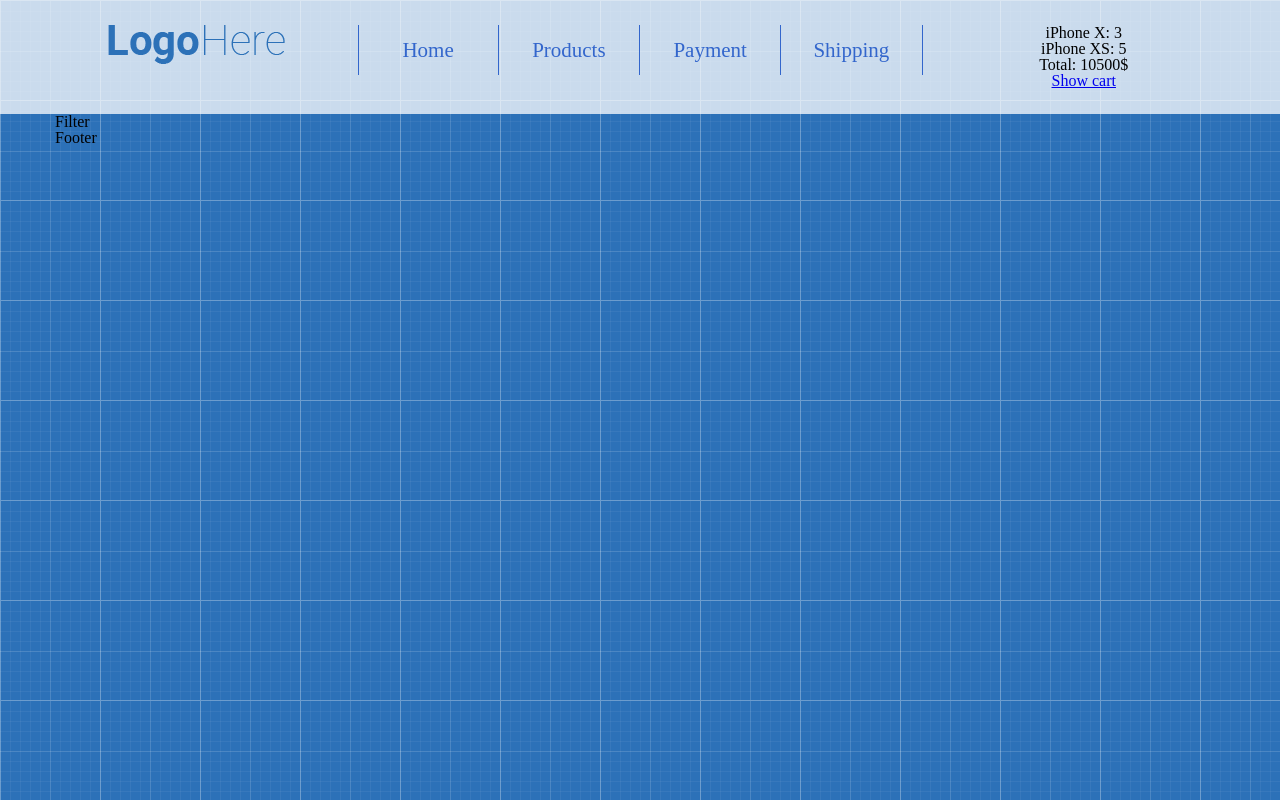
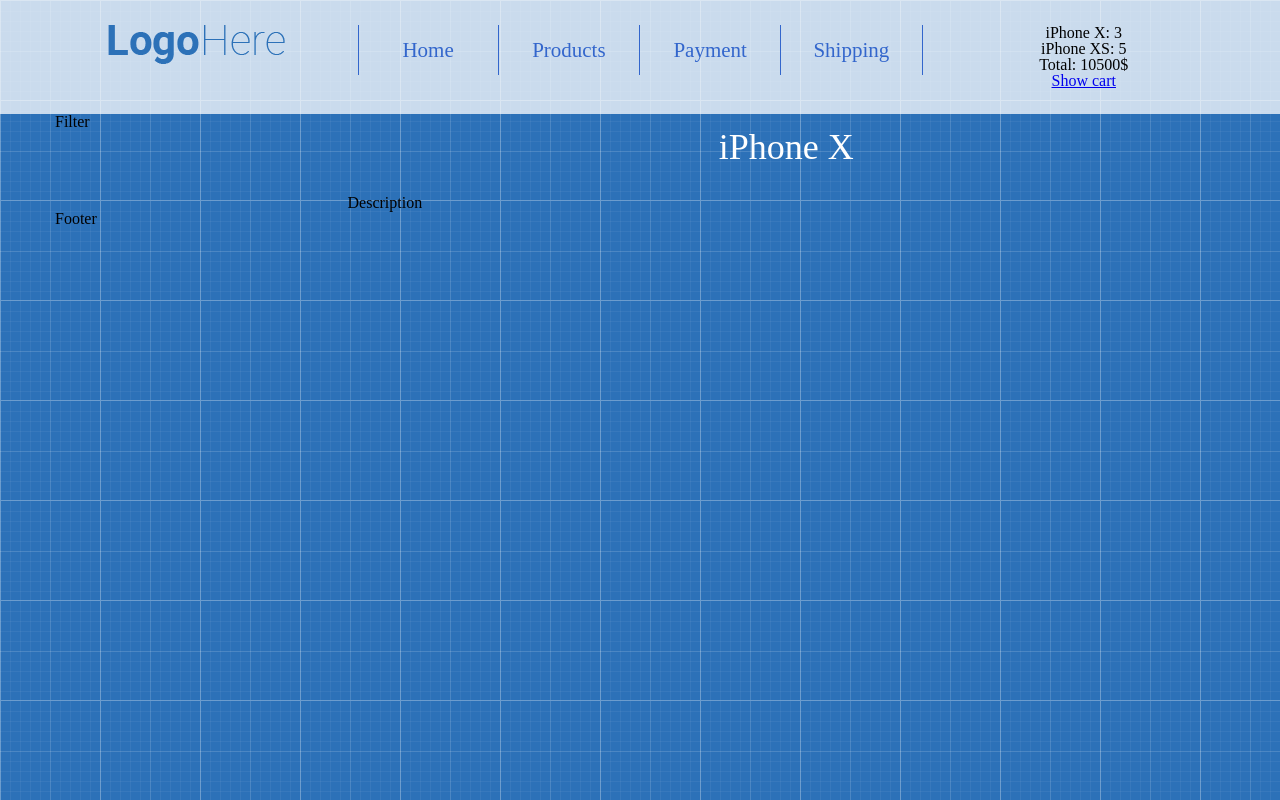
Before and after one commit to HelenPetrovska/shop-project-on-react, a React (Create React App) app: page /products/1 in a window 1280 px wide. Built offline with nearby package versions, Linux system fonts and the light colour scheme.

Commit message:
add ProductPage

```diff
--- a/src/App/Main/Main.js
+++ b/src/App/Main/Main.js
@@ -6,6 +6,7 @@
 
 
 import ProductList from './Products/ProductList'
+import ProductPage from './ProductPage/ProductPage'
 
 const Main = ({
     addProductToCart,
@@ -35,6 +36,8 @@
                         )}/>
                         <Route path="/payment" component={Payment}/>
                         <Route path="/shipping" component={Shipping}/>
+                        <Route path="/products/:id" component={ProductPage}/>
+
                     </div>
                 </div>
             </div>
--- /dev/null
+++ b/src/App/Main/ProductPage/ProductPage.js
@@ -0,0 +1,23 @@
+import React from 'react'
+import products, { getProductsObject } from '../Products/products'
+
+const ProductPage = ({
+    match,
+    productsObject = getProductsObject(products)
+}) => {
+
+    const id = match.params.id
+    console.log(id)
+    return (
+        <>
+            <div className="page-title">{productsObject[id].name}</div>
+            <div
+                dangerouslySetInnerHTML={{
+                    __html:productsObject[id].fullDescription
+                }}
+            ></div>
+        </>
+    )
+}
+
+export default ProductPage
--- a/src/App/Main/Products/ProductListItem.js
+++ b/src/App/Main/Products/ProductListItem.js
@@ -1,6 +1,9 @@
 import React, { Component } from 'react'
+import { Link } from 'react-router-dom'
+import PropTypes from 'prop-types'
+
+
 import "./ProductListItem.css"
-import PropTypes from 'prop-types'
 import Quantity from '../../../Components/Quantity/Quantity'
 
 class ProductListItem extends Component {
@@ -37,7 +40,9 @@
                 <div className="product-img">
                     <img src={image} alt="product-img"/>
                 </div>
-                <div className="product-title">{name}</div>
+                <Link to={`/products/${id}`}>
+                    <div className="product-title">{name}</div>
+                </Link>
                 <div className="product-description">{description}</div>
                 <div className="product-features">Type: {type}</div>
                 <div className="product-features">Cepacity: {cepacity} Gb</div>
--- a/src/App/Main/Products/products.js
+++ b/src/App/Main/Products/products.js
@@ -6,7 +6,9 @@
         type:"phone",
         cepacity:64,
         price:1000,
-        image:"/images/ipad.png"
+        image:"/images/ipad.png",
+        fullDescription:"<div class='red'>Description</div>"
+
     },
     {
         id:2,
```
